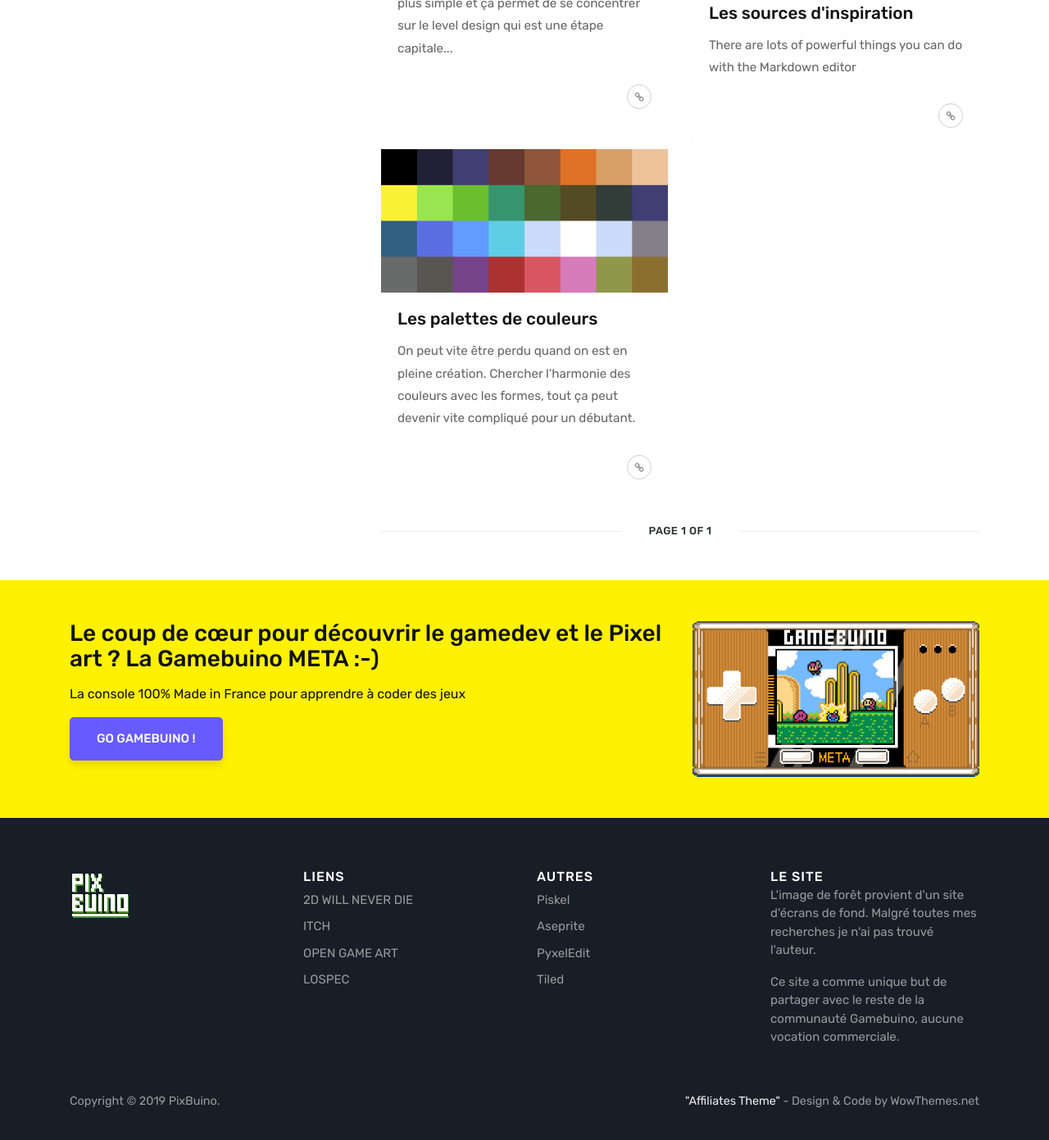
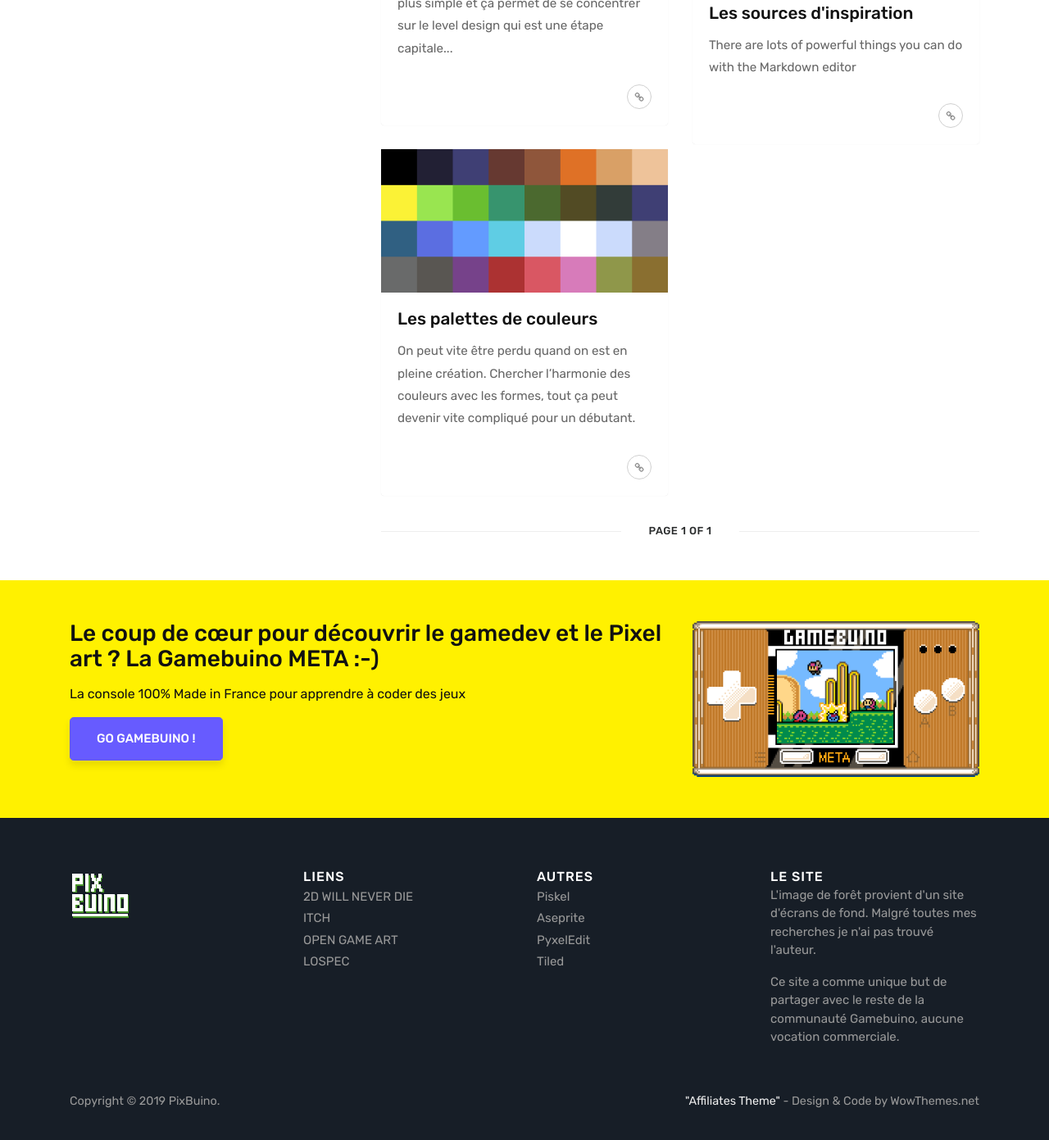
Before and after one commit to Maxibuino/PixBuino, a Jekyll site: the page built from index.html, in a window 1280 px wide and 1400 px high, scrolled down 1967 px. Shown: the top 1391 px of the window at 82% size. Built offline with Jekyll 4.4.1, drawn with Linux system fonts in a browser that asks for light colours; the list of posts is cut into pages by our own code; comment, search, counter and statistics services are not loaded.

Commit message:
Update theme.css

```diff
--- a/assets/css/theme.css
+++ b/assets/css/theme.css
@@ -399,7 +399,7 @@
 .footer-widget {margin-bottom: 2rem;    margin-top: 2rem;font-size:15px;}
 .footer-widget h5.title {font-size:16px; text-transform:uppercase;letter-spacing:1px;color:#fff;margin-bottom: 2px;}
 .footer-widget ul {list-style:none;padding-left:0;}
-.footer-widget ul li {margin:8px 0 10px 0;}
+.footer-widget ul li {margin:4px 0;}
 .footer-widget .recent-posts img {float:left;margin-right:10px;}
 .footer .textwidget a {    border-bottom: 1px dashed;}
 .beforefooter h3 {margin-bottom:1rem;}
```
